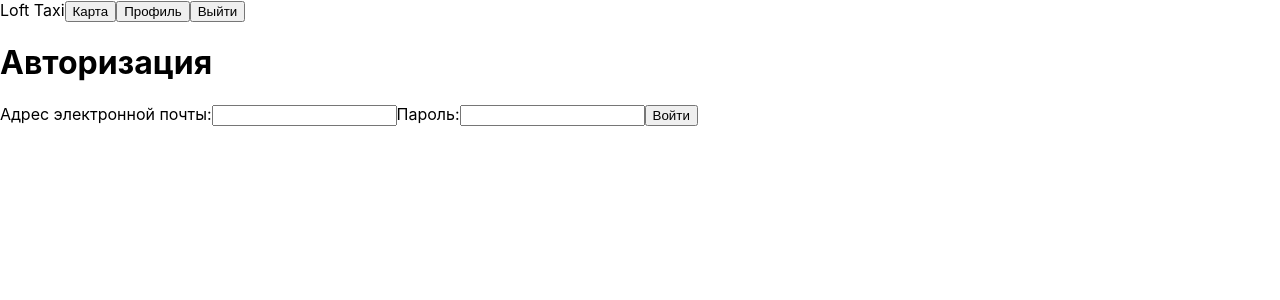
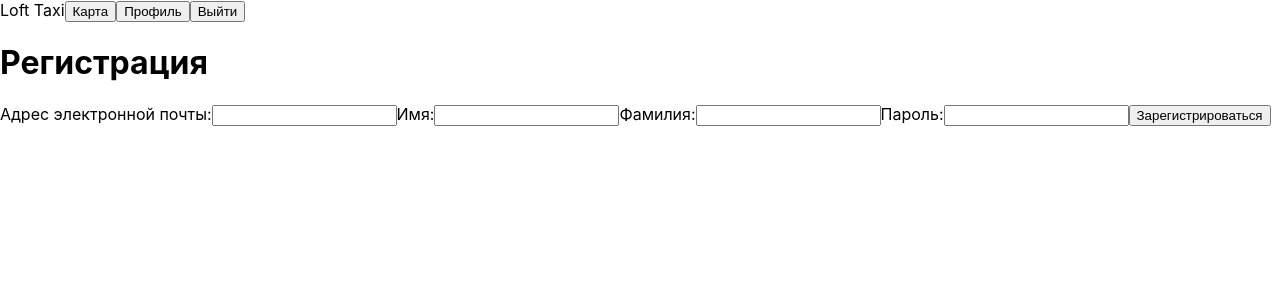
Before and after one commit to snkuklin/loftschool-homework, a React (Create React App) app in the folder loft-taxi/: page / in a window 1280 px wide. Shown: the top 300 px of the page. Built offline with nearby package versions, Linux system fonts and the light colour scheme.

Commit message:
[Неделя 1] Переименование SingUp -> SignUp

```diff
--- a/loft-taxi/src/App.tsx
+++ b/loft-taxi/src/App.tsx
@@ -11,11 +11,11 @@ interface routesMapInterface {
 }
 
 const routesMap: routesMapInterface = {
-  singUp: (onRouteChange: any) => (
-    <SignUp onSubmitAction={onRouteChange.bind(onRouteChange, "map")} />
+  signUp: (onRouteChange: any) => (
+    <SignUp onSubmitAction={() => onRouteChange("map")} />
   ),
   signIn: (onRouteChange: any) => (
-    <SignIn onSubmitAction={onRouteChange.bind(onRouteChange, "map")} />
+    <SignIn onSubmitAction={() => onRouteChange("map")} />
   ),
   profile: () => <Profile />,
   map: () => <Map />
@@ -23,7 +23,7 @@ const routesMap: routesMapInterface = {
 
 class App extends React.Component {
   state = {
-    currentRoute: "signIn"
+    currentRoute: "signUp"
   };
   onRouteChange = (route: string) => {
     this.setState({ currentRoute: route });
```
Also changed, not shown: 1 other file (tests, documents, lock files or other folders).
